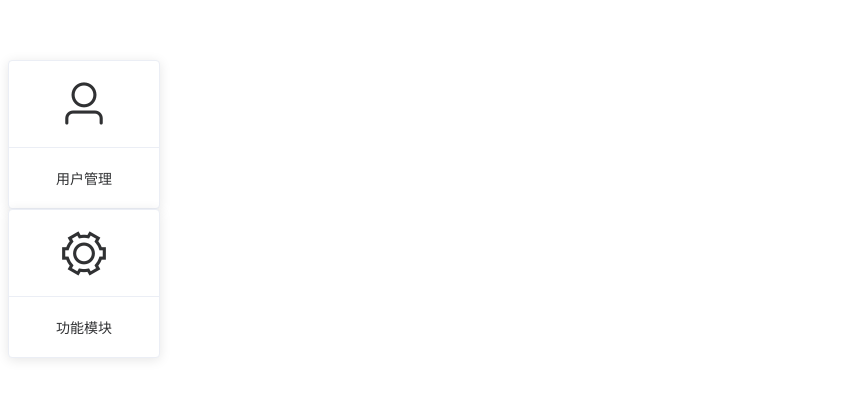
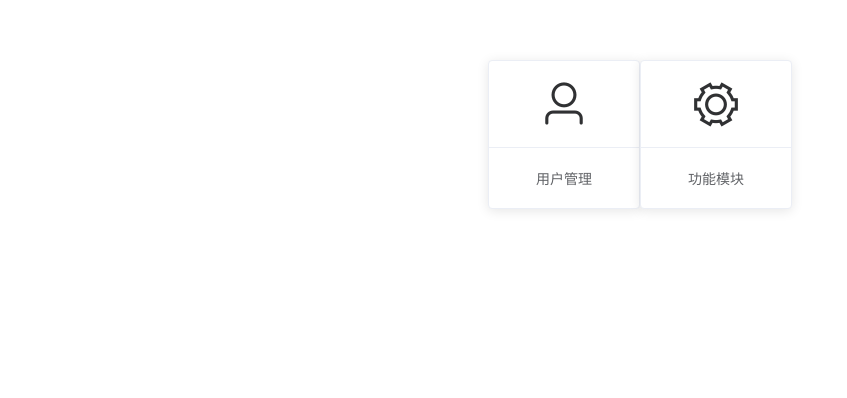
Before and after one commit to AlexisLeskinen/SSAE, a Vue app in the folder frontend/: page / in a window 1280 px wide. Shown: the top 398 px of the page, without its empty margins (0-847 px from the left). Built offline with nearby package versions, Linux system fonts and the light colour scheme.

Commit message:
入口url配置

```diff
--- a/frontend/src/components/EntryCard.vue
+++ b/frontend/src/components/EntryCard.vue
@@ -3,7 +3,7 @@
     <div slot="header" class="clearfix">
       <i class="icon-size" :class="icon"></i>
     </div>
-    <div class="text">{{ optionName }}</div>
+    <el-link :href="url" :underline="false" class="text">{{ optionName }}</el-link>
   </el-card>
 </template>
 
@@ -18,7 +18,11 @@ export default {
     optionName: {
       type: String,
       default: "功能模块",
-    }
+    },
+    url: {
+      type: String,
+      required: true,
+    },
   },
   data() {
     return {};
--- a/frontend/src/components/Home.vue
+++ b/frontend/src/components/Home.vue
@@ -1,8 +1,8 @@
 <template>
-  <div>
-    <entry-card option-name="用户管理" icon="el-icon-user"/>
+  <el-row type="flex" justify="center">
+    <entry-card option-name="用户管理" icon="el-icon-user" url="/usermanager"/>
     <entry-card/>
-  </div>
+  </el-row>
 </template>
 
 <script>
--- /dev/null
+++ b/frontend/src/components/pages/UserManager.vue
@@ -0,0 +1,13 @@
+<template>
+  <i class="el-icon-edit"></i>
+</template>
+
+<script>
+export default {
+  name: "UserManager"
+}
+</script>
+
+<style scoped>
+
+</style>
--- a/frontend/src/router/index.js
+++ b/frontend/src/router/index.js
@@ -1,6 +1,7 @@
 import Vue from 'vue'
 import Router from 'vue-router'
-import Home from '@/components/Home'
+import Home from '../components/Home'
+import UserManager from "../components/pages/UserManager";
 
 Vue.use(Router)
 
@@ -11,6 +12,11 @@ export default new Router({
       path: '/',
       name: 'Home',
       component: Home
-    }
+    },
+    {
+      path: '/usermanager',
+      name: 'UserManager',
+      component: UserManager
+    },
   ]
 })
```
Also changed, not shown: 2 other files (tests, documents, lock files or other folders).
